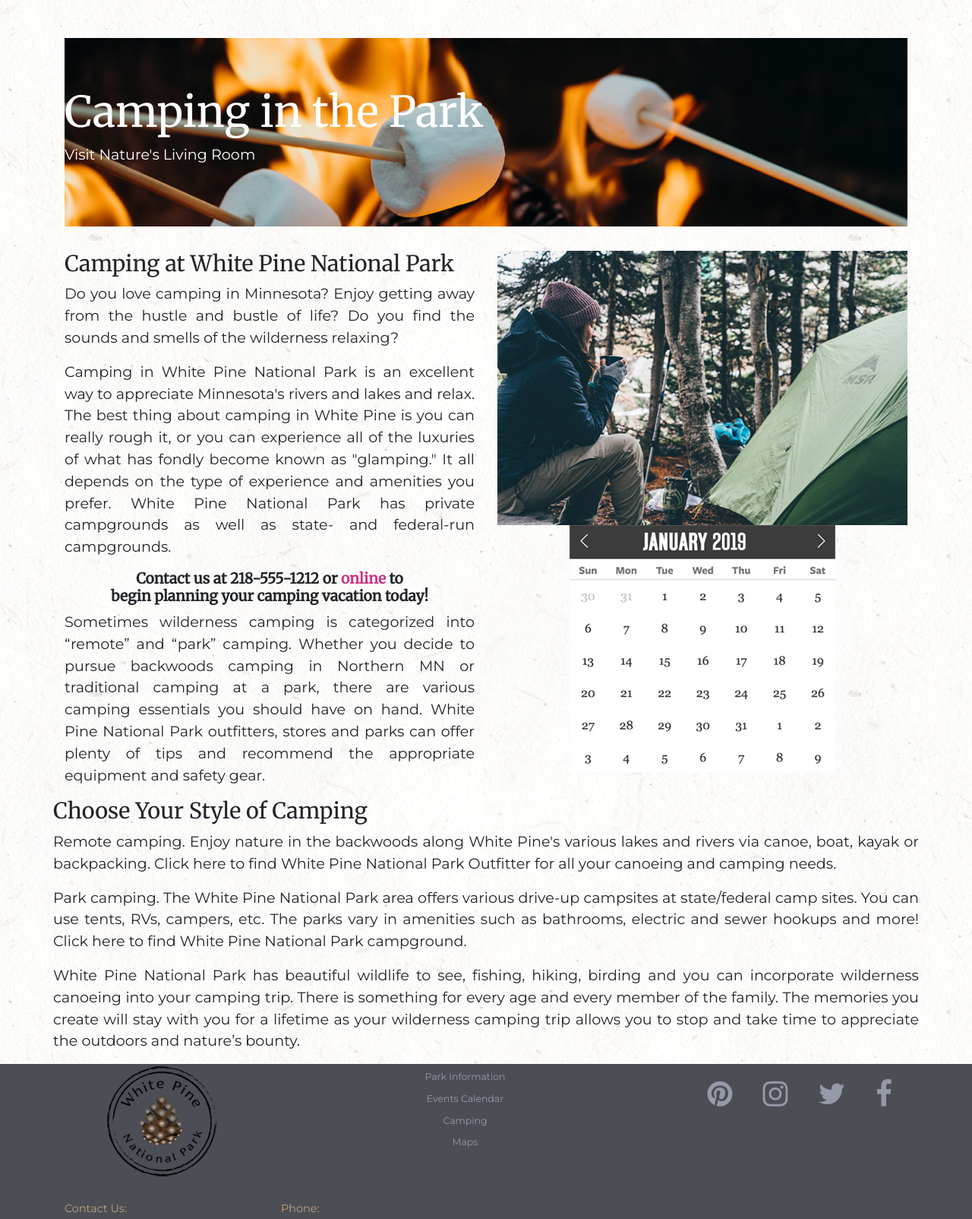
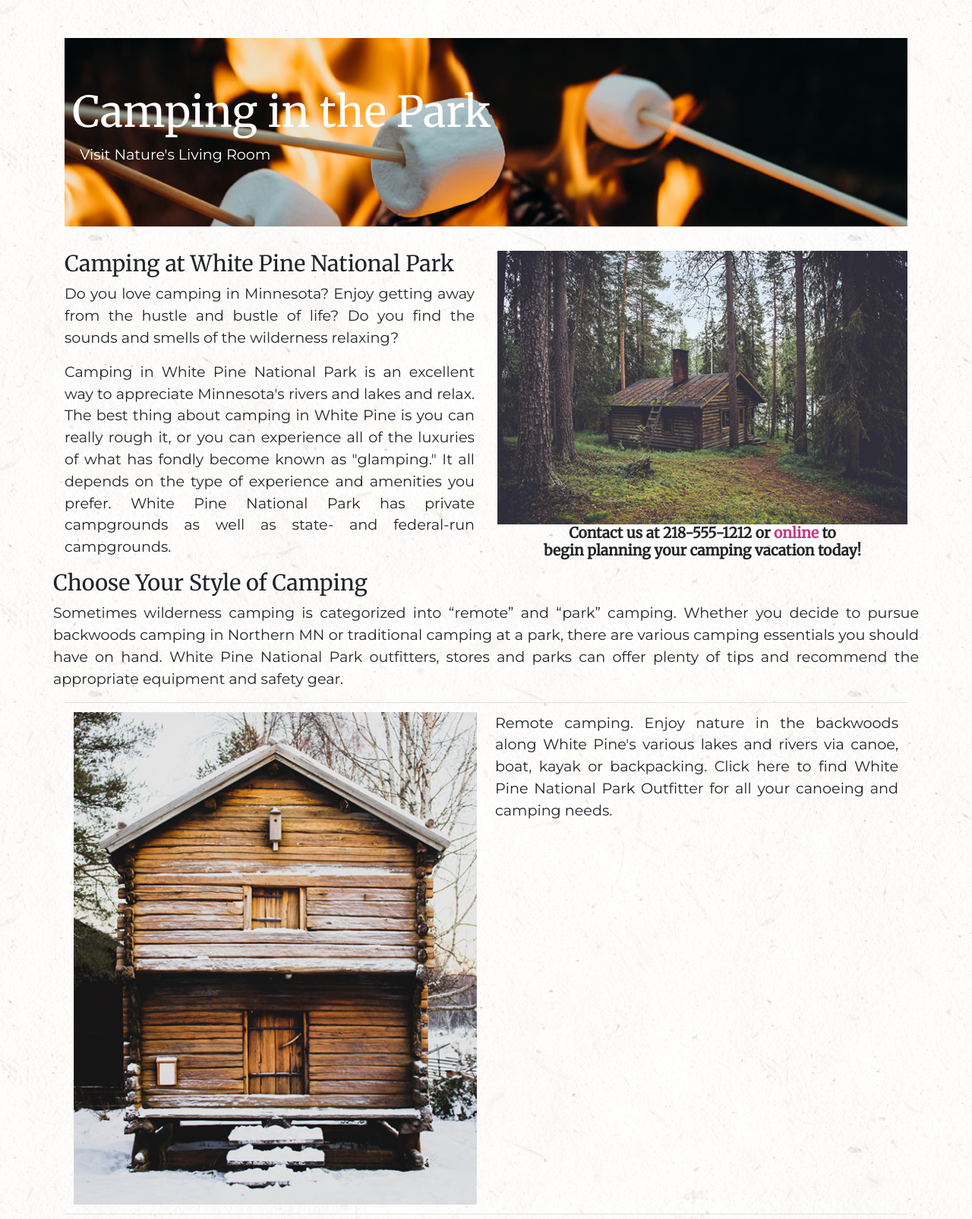
Before and after one commit to Maija-Peura/maija-peura.github.io, a PHP site: page /white_pine/camping.html in a window 1280 px wide. Shown: the part 273-1877 px from the top of the page at 76% size. Run offline with PHP 8.4, Linux system fonts and the light colour scheme; some web fonts are replaced.

Commit message:
updated camping

```diff
--- a/white_pine/camping.html
+++ b/white_pine/camping.html
@@ -61,7 +61,7 @@
             <div class="dropdown-menu" aria-labelledby="navbarDropdown">
                 <a class="dropdown-item" href="#">Park Information</a>
                 <a class="dropdown-item" href="#">Events Calendar</a>
-                <a class="dropdown-item" href="#">Camping</a>
+                <a class="dropdown-item" href="camping.html">Camping</a>
                 <a class="dropdown-item" href="#">Maps</a>
               <div class="dropdown-divider"></div>
               <a class="dropdown-item" href="#">Safety Information</a>
@@ -124,33 +124,46 @@
             <p class="text-justify">Do you love camping in Minnesota? Enjoy getting away from the hustle and bustle of life?  Do you find the sounds and smells of the wilderness relaxing? </p>
 
             <p class="text-justify">Camping in White Pine National Park is an excellent way to appreciate Minnesota's rivers and lakes and relax. The best thing about camping in White Pine is you can really rough it, or you can experience all of the luxuries of what has fondly become known as "glamping." It all depends on the type of experience and amenities you prefer. White Pine National Park has private campgrounds as well as state- and federal-run campgrounds.</p>
-
-            <h4 class="text-center"><strong>Contact us at 218-555-1212 or <a href="">online</a> to <br>begin planning your camping vacation today!</strong></h4>
-
-            <p class="text-justify">Sometimes wilderness camping is categorized into “remote” and “park” camping. Whether you decide to pursue backwoods camping in Northern MN or traditional camping at a park, there are various camping essentials you should have on hand. White Pine National Park outfitters, stores and parks can offer plenty of tips and recommend the appropriate equipment and safety gear.</p>
         </div>
 
         <div class= "col-sm-6 text-center"><!--BEGIN COLUMN WITH CAMP PHOTO-->
 <!--            <h3>TEXT</h3>-->
-                <img src="images/camp.jpg" class="img-fluid" alt="">
+                <img src="images/summerCabin.jpg" class="img-fluid" alt="">
+            <h4 class="text-center"><strong>Contact us at 218-555-1212 or <a href="">online</a> to <br>begin planning your camping vacation today!</strong></h4>
 <!--        </div>-->
-
-<!--        <div class= "col-sm-6 text-center">-->
-<!--            <h3>TEXT</h3>-->
-                <img src="images/calendar.jpg" class="img-fluid" alt="">
         </div><!--END COLUMN WITH CAMP PHOTO-->
 
     </div><!--END ROW 1-->
 
     <div class="row"><!--BEGIN ROW 2-->
         <h3>Choose Your Style of Camping</h3>
-            <p class="text-justify">Remote camping. Enjoy nature in the backwoods along White Pine's various lakes and rivers via canoe, boat, kayak or backpacking. Click here to find White Pine National Park Outfitter for all your canoeing and camping needs.</p>
-            <p class="text-justify">Park camping. The White Pine National Park area offers various drive-up campsites at state/federal camp sites. You can use tents, RVs, campers, etc. The parks vary in amenities such as bathrooms, electric and sewer hookups and more! Click here to find White Pine National Park campground.</p>
-            <p class="text-justify">White Pine National Park has beautiful wildlife to see, fishing, hiking, birding and you can incorporate wilderness canoeing into your camping trip. There is something for every age and every member of the family. The memories you create will stay with you for a lifetime as your wilderness camping trip allows you to stop and take time to appreciate the outdoors and nature’s bounty.</p>
-
-
+<!--        <div class="col-sm-9">-->
+<!--            <p class="text-justify">White Pine National Park has beautiful wildlife to see, fishing, hiking, birding and you can incorporate wilderness canoeing into your camping trip. There is something for every age and every member of the family. The memories you create will stay with you for a lifetime as your wilderness camping trip allows you to stop and take time to appreciate the outdoors and nature’s bounty.</p>-->
+            <p class="text-justify">Sometimes wilderness camping is categorized into “remote” and “park” camping. Whether you decide to pursue backwoods camping in Northern MN or traditional camping at a park, there are various camping essentials you should have on hand. White Pine National Park outfitters, stores and parks can offer plenty of tips and recommend the appropriate equipment and safety gear.</p>
+<!--        </div>-->
     </div><!--END ROW 2-->
 
+<div class="table-responsive-sm">
+  <table class="table">
+    <tbody>
+    <tr>
+<!--      <th scope="row">1</th>-->
+      <td><img src="images/winterCabin.jpg" class="img-fluid" alt=""></td>
+      <td><p class="text-justify">Remote camping. Enjoy nature in the backwoods along White Pine's various lakes and rivers via canoe, boat, kayak or backpacking. Click here to find White Pine National Park Outfitter for all your canoeing and camping needs.</p></td>
+    </tr>
+    <tr>
+<!--      <th scope="row">2</th>-->
+      <td><img src="images/yert.jpg" class="img-fluid" alt=""></td>
+      <td><p class="text-justify">Park camping. The White Pine National Park area offers various drive-up campsites at state/federal camp sites. You can use tents, RVs, campers, etc. The parks vary in amenities such as bathrooms, electric and sewer hookups and more! Click here to find White Pine National Park campground.</p></td>
+    </tr>
+    <tr>
+<!--      <th scope="row">3</th>-->
+      <td><p class="text-justify">Park camping. The White Pine National Park area offers various drive-up campsites at state/federal camp sites. You can use tents, RVs, campers, etc. The parks vary in amenities such as bathrooms, electric and sewer hookups and more! Click here to find White Pine National Park campground.</p></td>
+      <td><img src="images/camp.jpg" class="img-fluid" alt=""></td>
+    </tr>
+  </tbody>
+  </table>
+</div>
 
 </div><!--end container-->
 
--- a/white_pine/css/custom.css
+++ b/white_pine/css/custom.css
@@ -57,6 +57,11 @@ font-size: 1.3em;
 h9 {
 font-family: 'News Cycle', sans-serif;
 font-size: 1.125em
+}
+
+h10{
+  font-family: 'Merriweather', serif;
+    font-size: .75em;
 }
 
 body {
@@ -224,19 +229,16 @@ a:hover {
 /*BODY STYLES*/
 
 */
-.blog {
-    background-color: #666699 !important;
-    padding: 50px;
-    margin-bottom: 50px;
-    color:beige;
-}
+.container {
+    margin-bottom: 100px!important;
+    }
 
-/*
-.blog .img-thumbnail {
-     background-color: transparent;
+.callout {
+     background-color: #c4c4d8;
+    padding-top: 20px;
+    padding-bottom: 20px;
 
 }
-*/
 
 .jumbotron {
   color: white;
@@ -255,6 +257,15 @@ a:hover {
   background-size: cover;
 /*  height: 100vh;*/
 }
+
+.jumbotron.camp h1.display-4 {
+    padding-left: 10px;
+}
+
+.jumbotron.camp p{
+    padding-left: 20px;
+}
+
 .welcome {
     text-align: center;
     padding-top: 50px;
```
Also changed, not shown: white_pine/index.html (+28 -21 lines), white_pine/images/summerCabin.jpg (added), white_pine/images/winterCabin.jpg (added), white_pine/images/yert.jpg (added).
